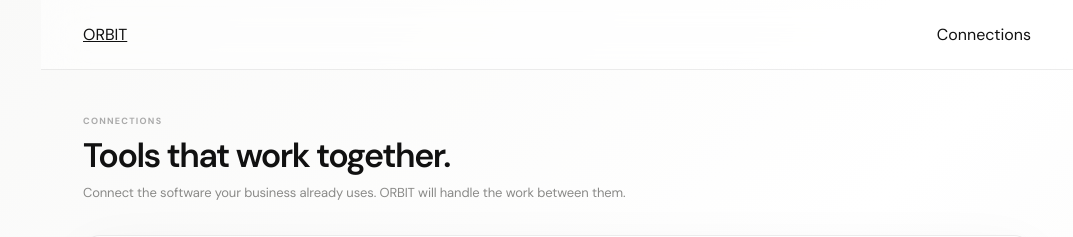
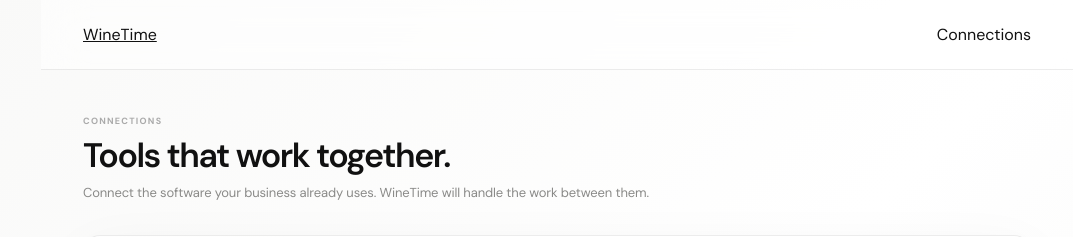
Before and after one commit to dreamsbuilding3-afk/Orbit, a Next.js app: page /integrations in a window 1280 px wide. Shown: the top 237 px of the page, without its empty margins (207-1280 px from the left). Built offline with nearby package versions, Linux system fonts and the light colour scheme; no server answers.

Commit message:
rebrand: rename integrations UI to WineTime

```diff
--- a/app/integrations/page.tsx
+++ b/app/integrations/page.tsx
@@ -27,15 +27,15 @@ export default function IntegrationsPage() {
   const [message, setMessage] = useState("");
   const [testOpen, setTestOpen] = useState(false);
   const [to, setTo] = useState("");
-  const [subject, setSubject] = useState("ORBIT Gmail test");
-  const [body, setBody] = useState("This is a real message sent from ORBIT through Gmail.");
+  const [subject, setSubject] = useState("WineTime Gmail test");
+  const [body, setBody] = useState("This is a real message sent from WineTime through Gmail.");
   const [sending, setSending] = useState(false);
 
   useEffect(() => {
     async function load() {
       if (!supabase) return;
       const { data: { user } } = await supabase.auth.getUser();
-      if (!user) { setMessage("Connecte-toi à ORBIT pour gérer les intégrations."); return; }
+      if (!user) { setMessage("Connecte-toi à WineTime pour gérer les intégrations."); return; }
       const { data: memberships } = await supabase.from("organization_members").select("organization_id").eq("user_id", user.id).limit(1);
       const org = memberships?.[0]?.organization_id;
       if (!org) return;
@@ -61,10 +61,10 @@ export default function IntegrationsPage() {
       return;
     }
     const { data: { user } } = await supabase.auth.getUser();
-    if (!user) { setMessage("Connecte-toi à ORBIT d'abord."); return; }
+    if (!user) { setMessage("Connecte-toi à WineTime d'abord."); return; }
     const { data: memberships } = await supabase.from("organization_members").select("organization_id").eq("user_id", user.id).limit(1);
     const org = memberships?.[0]?.organization_id;
-    if (!org) { setMessage("Aucun workspace ORBIT trouvé."); return; }
+    if (!org) { setMessage("Aucun workspace WineTime trouvé."); return; }
     const { error } = await supabase.from("integration_connections").upsert({ organization_id: org, provider, status: "connected", account_label: "Connection ready" }, { onConflict: "organization_id,provider" });
     if (error) setMessage(error.message); else setConnections(current => [...current.filter(c => c.provider !== provider), { provider, status: "connected", account_label: "Connection ready" }]);
   }
@@ -108,9 +108,9 @@ export default function IntegrationsPage() {
 
   return <main className="app-shell">
     <section className="content" style={{ width: "100%" }}>
-      <header className="topbar"><Link href="/">ORBIT</Link><span className="topbar-muted">Connections</span></header>
+      <header className="topbar"><Link href="/">WineTime</Link><span className="topbar-muted">Connections</span></header>
       <div className="page">
-        <div className="hero-row"><div><p className="eyebrow">CONNECTIONS</p><h1>Tools that work together.</h1><p className="hero-copy">Connect the software your business already uses. ORBIT will handle the work between them.</p></div></div>
+        <div className="hero-row"><div><p className="eyebrow">CONNECTIONS</p><h1>Tools that work together.</h1><p className="hero-copy">Connect the software your business already uses. WineTime will handle the work between them.</p></div></div>
         {message && <div className="glass-card" style={{ padding: 16, marginBottom: 20 }}>{message}</div>}
         <div className="integration-grid">
           {integrations.map(i => {
```
